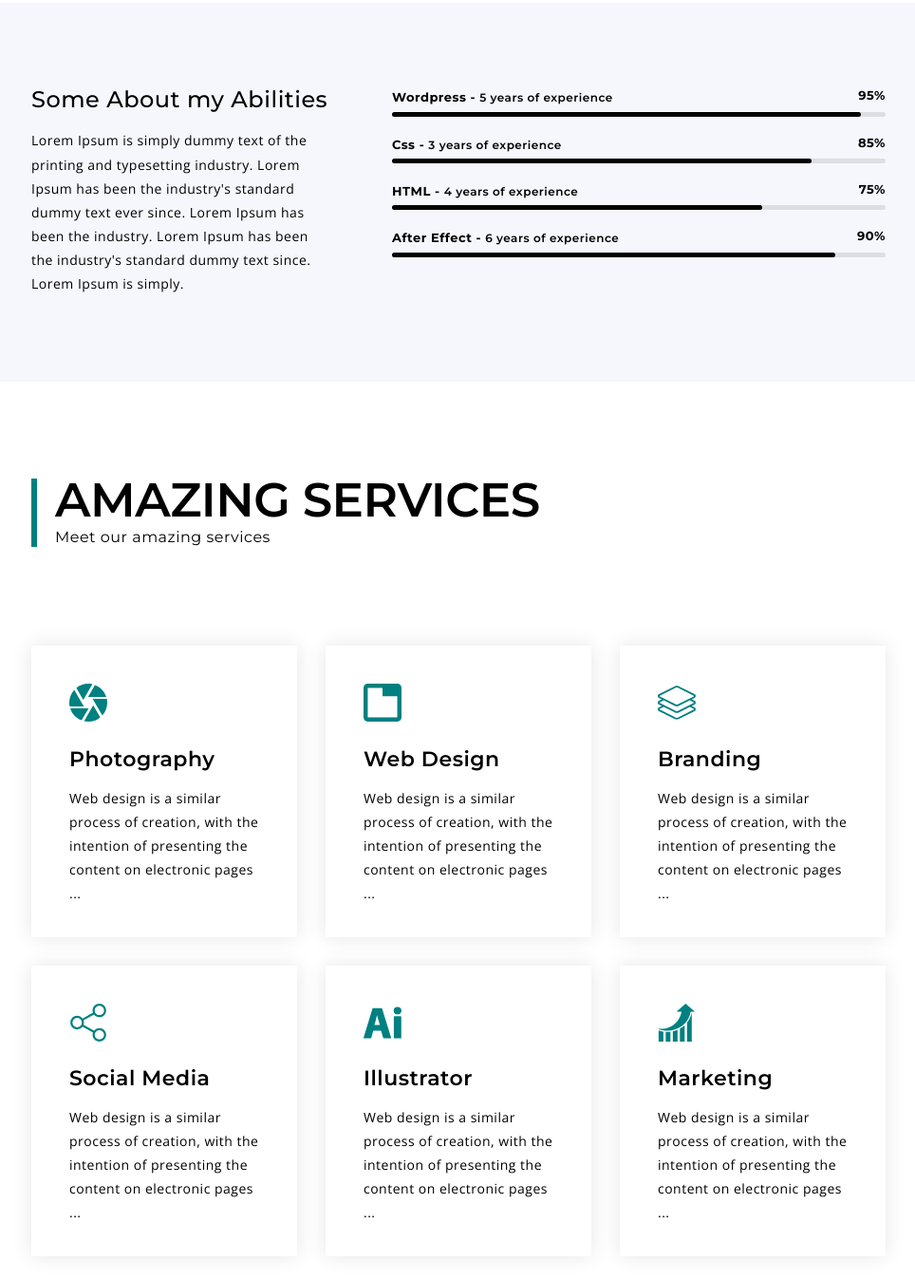
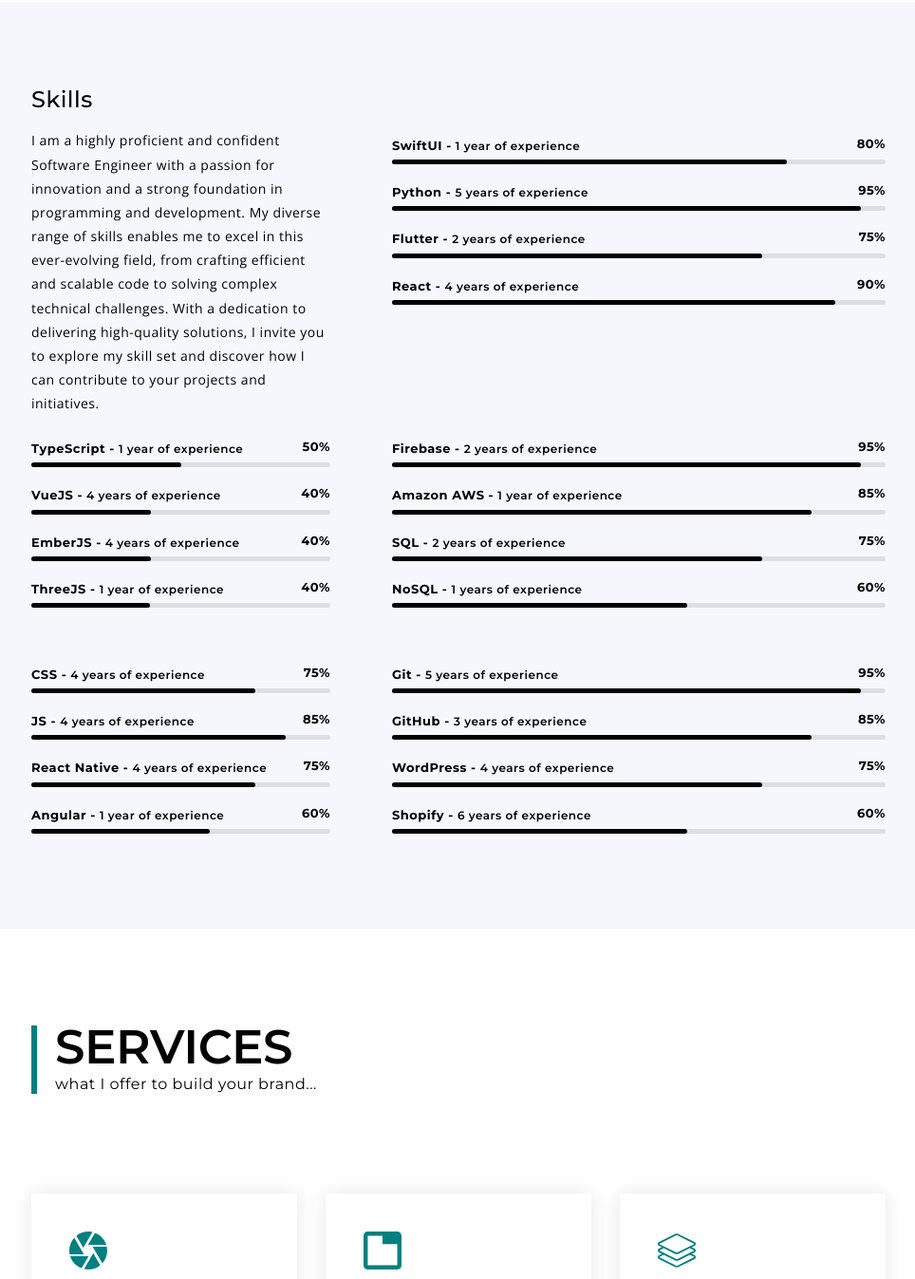
Before and after one commit to sabiqsabry/New-Simple-Portfolio, a plain HTML site: page sabiqsabry.com/index.html in a window 1280 px wide. Shown: the part 1891-3238 px from the top of the page at 95% size, without its empty margins (307-1271 px from the left). Drawn offline with nearby package versions, Linux system fonts and the light colour scheme; no server answers.

Commit message:
updated many fields
the site is not done but will be uploading this for now on the main page

```diff
--- a/sabiqsabry.com/index.html
+++ b/sabiqsabry.com/index.html
@@ -235,27 +235,130 @@
 							<div class="inner_wrap">
 								<div class="leftbox">
 									<div class="arlo_tm_mini_title_holder">
-										<h4>Some About my Abilities</h4>
+										<h4>Skills</h4>
 									</div>
-									<p>Lorem Ipsum is simply dummy text of the printing and typesetting industry. Lorem Ipsum has been the industry's standard dummy text ever since. Lorem Ipsum has been the industry. Lorem Ipsum has been the industry's standard dummy text since. Lorem Ipsum is simply.</p>
+									<p>
+										I am a highly proficient and confident Software Engineer with a passion for innovation and a strong foundation in programming and development. My diverse range of skills enables me to excel in this ever-evolving field, from crafting efficient and scalable code to solving complex technical challenges. With a dedication to delivering high-quality solutions, I invite you to explore my skill set and discover how I can contribute to your projects and initiatives.
+									</p>
+									<br>
+								</div>
+								<div class="rightbox">
+									<div class="progress_bar_wrap_total">
+										<div class="arlo_tm_progress_wrap" data-size="small" data-round="c" data-strip="off">
+											<br>
+											<br>
+											<div class="arlo_tm_progress" data-value="80" data-color="#000">
+												<span><span class="label">SwiftUI - <span class="experience">1 year of experience</span></span><span class="number">80%</span></span>
+												<div class="arlo_tm_bar_bg"><div class="arlo_tm_bar_wrap"><div class="arlo_tm_bar"></div></div></div>
+											</div>
+											<div class="arlo_tm_progress" data-value="95" data-color="#000">
+												<span><span class="label">Python - <span class="experience">5 years of experience</span></span><span class="number">95%</span></span>
+												<div class="arlo_tm_bar_bg"><div class="arlo_tm_bar_wrap"><div class="arlo_tm_bar"></div></div></div>
+											</div>
+											<div class="arlo_tm_progress" data-value="75" data-color="#000">
+												<span><span class="label">Flutter - <span class="experience">2 years of experience</span></span><span class="number">75%</span></span>
+												<div class="arlo_tm_bar_bg"><div class="arlo_tm_bar_wrap"><div class="arlo_tm_bar"></div></div></div>
+											</div>
+											<div class="arlo_tm_progress" data-value="90" data-color="#000">
+												<span><span class="label">React - <span class="experience">4 years of experience</span></span><span class="number">90%</span></span>
+												<div class="arlo_tm_bar_bg"><div class="arlo_tm_bar_wrap"><div class="arlo_tm_bar"></div></div></div>
+											</div>
+										</div>
+									</div>
+								</div>
+							</div>
+						</div>
+						<div class="container">
+							<div class="inner_wrap">
+								<div class="leftbox">
+									<div class="progress_bar_wrap_total">
+										<div class="arlo_tm_progress_wrap" data-size="small" data-round="c" data-strip="off">
+											<div class="arlo_tm_progress" data-value="50" data-color="#000">
+												<span><span class="label">TypeScript - <span class="experience">1 year of experience</span></span><span class="number">50%</span></span>
+												<div class="arlo_tm_bar_bg"><div class="arlo_tm_bar_wrap"><div class="arlo_tm_bar"></div></div></div>
+											</div>
+											<div class="arlo_tm_progress" data-value="40" data-color="#000">
+												<span><span class="label">VueJS - <span class="experience">4 years of experience</span></span><span class="number">40%</span></span>
+												<div class="arlo_tm_bar_bg"><div class="arlo_tm_bar_wrap"><div class="arlo_tm_bar"></div></div></div>
+											</div>
+											<div class="arlo_tm_progress" data-value="40" data-color="#000">
+												<span><span class="label">EmberJS - <span class="experience">4 years of experience</span></span><span class="number">40%</span></span>
+												<div class="arlo_tm_bar_bg"><div class="arlo_tm_bar_wrap"><div class="arlo_tm_bar"></div></div></div>
+											</div>
+											<div class="arlo_tm_progress" data-value="40" data-color="#000">
+												<span><span class="label">ThreeJS - <span class="experience">1 year of experience</span></span><span class="number">40%</span></span>
+												<div class="arlo_tm_bar_bg"><div class="arlo_tm_bar_wrap"><div class="arlo_tm_bar"></div></div></div>
+											</div>
+										</div>
+									</div>
 								</div>
 								<div class="rightbox">
 									<div class="progress_bar_wrap_total">
 										<div class="arlo_tm_progress_wrap" data-size="small" data-round="c" data-strip="off">
 											<div class="arlo_tm_progress" data-value="95" data-color="#000">
-												<span><span class="label">Wordpress - <span class="experience">5 years of experience</span></span><span class="number">95%</span></span>
+												<span><span class="label">Firebase - <span class="experience">2 years of experience</span></span><span class="number">95%</span></span>
 												<div class="arlo_tm_bar_bg"><div class="arlo_tm_bar_wrap"><div class="arlo_tm_bar"></div></div></div>
 											</div>
 											<div class="arlo_tm_progress" data-value="85" data-color="#000">
-												<span><span class="label">Css - <span class="experience">3 years of experience</span></span><span class="number">85%</span></span>
+												<span><span class="label">Amazon AWS - <span class="experience">1 year of experience</span></span><span class="number">85%</span></span>
 												<div class="arlo_tm_bar_bg"><div class="arlo_tm_bar_wrap"><div class="arlo_tm_bar"></div></div></div>
 											</div>
 											<div class="arlo_tm_progress" data-value="75" data-color="#000">
-												<span><span class="label">HTML - <span class="experience">4 years of experience</span></span><span class="number">75%</span></span>
+												<span><span class="label">SQL - <span class="experience">2 years of experience</span></span><span class="number">75%</span></span>
 												<div class="arlo_tm_bar_bg"><div class="arlo_tm_bar_wrap"><div class="arlo_tm_bar"></div></div></div>
 											</div>
-											<div class="arlo_tm_progress" data-value="90" data-color="#000">
-												<span><span class="label">After Effect - <span class="experience">6 years of experience</span></span><span class="number">90%</span></span>
+											<div class="arlo_tm_progress" data-value="60" data-color="#000">
+												<span><span class="label">NoSQL - <span class="experience">1 years of experience</span></span><span class="number">60%</span></span>
+												<div class="arlo_tm_bar_bg"><div class="arlo_tm_bar_wrap"><div class="arlo_tm_bar"></div></div></div>
+											</div>
+										</div>
+									</div>
+								</div>
+							</div>
+						</div>
+						<div class="container">
+							<div class="inner_wrap">
+								<div class="leftbox">
+									<div class="progress_bar_wrap_total">
+										<div class="arlo_tm_progress_wrap" data-size="small" data-round="c" data-strip="off">
+											<br><br>
+											<div class="arlo_tm_progress" data-value="75" data-color="#000">
+												<span><span class="label">CSS - <span class="experience">4 years of experience</span></span><span class="number">75%</span></span>
+												<div class="arlo_tm_bar_bg"><div class="arlo_tm_bar_wrap"><div class="arlo_tm_bar"></div></div></div>
+											</div>
+											<div class="arlo_tm_progress" data-value="85" data-color="#000">
+												<span><span class="label">JS - <span class="experience">4 years of experience</span></span><span class="number">85%</span></span>
+												<div class="arlo_tm_bar_bg"><div class="arlo_tm_bar_wrap"><div class="arlo_tm_bar"></div></div></div>
+											</div>
+											<div class="arlo_tm_progress" data-value="75" data-color="#000">
+												<span><span class="label">React Native - <span class="experience">4 years of experience</span></span><span class="number">75%</span></span>
+												<div class="arlo_tm_bar_bg"><div class="arlo_tm_bar_wrap"><div class="arlo_tm_bar"></div></div></div>
+											</div>
+											<div class="arlo_tm_progress" data-value="60" data-color="#000">
+												<span><span class="label">Angular - <span class="experience">1 year of experience</span></span><span class="number">60%</span></span>
+												<div class="arlo_tm_bar_bg"><div class="arlo_tm_bar_wrap"><div class="arlo_tm_bar"></div></div></div>
+											</div>
+										</div>
+									</div>
+								</div>
+								<div class="rightbox">
+									<div class="progress_bar_wrap_total">
+										<div class="arlo_tm_progress_wrap" data-size="small" data-round="c" data-strip="off">
+											<br><br>
+											<div class="arlo_tm_progress" data-value="95" data-color="#000">
+												<span><span class="label">Git - <span class="experience">5 years of experience</span></span><span class="number">95%</span></span>
+												<div class="arlo_tm_bar_bg"><div class="arlo_tm_bar_wrap"><div class="arlo_tm_bar"></div></div></div>
+											</div>
+											<div class="arlo_tm_progress" data-value="85" data-color="#000">
+												<span><span class="label">GitHub - <span class="experience">3 years of experience</span></span><span class="number">85%</span></span>
+												<div class="arlo_tm_bar_bg"><div class="arlo_tm_bar_wrap"><div class="arlo_tm_bar"></div></div></div>
+											</div>
+											<div class="arlo_tm_progress" data-value="75" data-color="#000">
+												<span><span class="label">WordPress - <span class="experience">4 years of experience</span></span><span class="number">75%</span></span>
+												<div class="arlo_tm_bar_bg"><div class="arlo_tm_bar_wrap"><div class="arlo_tm_bar"></div></div></div>
+											</div>
+											<div class="arlo_tm_progress" data-value="60" data-color="#000">
+												<span><span class="label">Shopify - <span class="experience">6 years of experience</span></span><span class="number">60%</span></span>
 												<div class="arlo_tm_bar_bg"><div class="arlo_tm_bar_wrap"><div class="arlo_tm_bar"></div></div></div>
 											</div>
 										</div>
@@ -272,8 +375,8 @@
 					<div class="arlo_tm_services_wrap">
 						<div class="container">
 							<div class="arlo_tm_title_holder">
-								<h3>Amazing Services</h3>
-								<span>Meet our amazing services</span>
+								<h3>Services</h3>
+								<span>what I offer to build your brand...</span>
 							</div>
 							<div class="list_wrap">
 								<ul>
@@ -283,10 +386,10 @@
 												<img class="svg" src="img/svg/camera-diaphragm.svg" alt="camera-diaphragm" />
 											</div>
 											<div class="title_service">
-												<h3>Photography</h3>
+												<h3>App Development</h3>
 											</div>
 											<div class="text">
-												<p>Web design is a similar process of creation, with the intention of presenting the content on electronic pages ...</p>
+												<p>this service involves creating software applications for mobile devices, such as smartphones and tablets. This includes tasks such as designing the user interface, coding the app, and testing it to ensure it works correctly on different devices. App development can be done for both iOS and Android operating systems..</p>
 											</div>
 										</div>
 									</li>
@@ -296,10 +399,10 @@
 												<img class="svg" src="img/svg/new-tab.svg" alt="new-tab" />
 											</div>
 											<div class="title_service">
-												<h3>Web Design</h3>
+												<h3>Web Development</h3>
 											</div>
 											<div class="text">
-												<p>Web design is a similar process of creation, with the intention of presenting the content on electronic pages ...</p>
+												<p>this service involves creating and maintaining websites and web applications. This includes tasks such as designing and coding the website, as well as implementing features like e-commerce functionality and data management..</p>
 											</div>
 										</div>
 									</li>
@@ -312,46 +415,7 @@
 												<h3>Branding</h3>
 											</div>
 											<div class="text">
-												<p>Web design is a similar process of creation, with the intention of presenting the content on electronic pages ...</p>
-											</div>
-										</div>
-									</li>
-									<li>
-										<div class="inner">
-											<div class="icon">
-												<img class="svg" src="img/svg/share.svg" alt="share" />
-											</div>
-											<div class="title_service">
-												<h3>Social Media</h3>
-											</div>
-											<div class="text">
-												<p>Web design is a similar process of creation, with the intention of presenting the content on electronic pages ...</p>
-											</div>
-										</div>
-									</li>
-									<li>
-										<div class="inner">
-											<div class="icon">
-												<img class="svg" src="img/svg/adobe-illustrator.svg" alt="adobe-illustrator" />
-											</div>
-											<div class="title_service">
-												<h3>Illustrator</h3>
-											</div>
-											<div class="text">
-												<p>Web design is a similar process of creation, with the intention of presenting the content on electronic pages ...</p>
-											</div>
-										</div>
-									</li>
-									<li>
-										<div class="inner">
-											<div class="icon">
-												<img class="svg" src="img/svg/seo-performance-marketing-graphic.svg" alt="seo-performance-marketing-graphic" />
-											</div>
-											<div class="title_service">
-												<h3>Marketing</h3>
-											</div>
-											<div class="text">
-												<p>Web design is a similar process of creation, with the intention of presenting the content on electronic pages ...</p>
+												<p>i offer comprehensive branding solutions, helping businesses establish a strong and memorable identity. From designing logos to developing messaging strategies, I create cohesive brand experiences. Let's explore how branding can elevate your business to new heights.</p>
 											</div>
 										</div>
 									</li>
@@ -371,8 +435,8 @@
 						<div class="container">
 							<div class="arlo_tm_portfolio_wrap">
 								<div class="arlo_tm_title_holder portfolio">
-									<h3>Creative Works</h3>
-									<span>Check out our latest creative works</span>
+									<h3>Works</h3>
+									<span>here is all the successful projects i've worked on...</span>
 								</div>
 								<div class="arlo_tm_portfolio_titles"></div>
 								<ul class="arlo_tm_portfolio_filter">
@@ -459,10 +523,10 @@
 															<i class="xcon-quote-left"></i>
 														</div>
 														<div class="definitions_wrap">
-															<p>“Arlo team are easy to work with and helped me make amazing websites in a short amount of time. Thanks guys for works.”</p>
+															<p>“It’s been an absolute pleasure to have worked alongside Sabiq Sabry over the past couple of my projects. From seamless communication and implementation, Sabiq was able to cater exactly to my website requirements need. Honest, Solution driven and dedicated I highly recommended his services to anyone in need of a professional website to be created.”</p>
 														</div>
 														<div class="name_holder">
-															<p>Antonio Baraley, CEO Founder</p>
+															<p>Nabeel Marikkar, Co-Founder of Candr360</p>
 														</div>
 													</div>
 												</li>
@@ -472,23 +536,10 @@
 															<i class="xcon-quote-left"></i>
 														</div>
 														<div class="definitions_wrap">
-															<p>“We were looking for a logo with a touch of modernism. Arlo grasped our needs and produced a stunning design.”</p>
+															<p>“I do also have a background in design and as far developing goes, I do highly recommend you as your work is really fast and more than that you have a standard in your work🔥 bonus is you are really easy to communicate. Will hire for every code development project I do get, now and in future for sure👍”</p>
 														</div>
 														<div class="name_holder">
-															<p>Calena Gomez, AOC Designer</p>
-														</div>
-													</div>
-												</li>
-												<li class="item">
-													<div class="inner">
-														<div class="quotebox_wrap">
-															<i class="xcon-quote-left"></i>
-														</div>
-														<div class="definitions_wrap">
-															<p>“Awesome to work with Arlo. Good organized, easy to communicate with, responsive with next iterations.”</p>
-														</div>
-														<div class="name_holder">
-															<p>Torren Winston, Photographer.</p>
+															<p>Shane VonGuster, CEO, Founder of Nonreversal & Urbanrêver</p>
 														</div>
 													</div>
 												</li>
@@ -509,26 +560,26 @@
 							<ul class="arlo_tm_counter_list arlo_tm_miniboxes">
 								<li>
 									<div class="inner arlo_tm_minibox">
-										<h3><span><span class="arlo_tm_counter" data-from="0" data-to="2222" data-speed="3000">0</span></span></h3>
-										<span>Projects Completed</span>
+										<h3><span><span class="arlo_tm_counter" data-from="0" data-to="45" data-speed="3000">0</span></span></h3>
+										<span>Cups of Coffee</span>
 									</div>
 								</li>
 								<li>
 									<div class="inner arlo_tm_minibox">
-										<h3><span><span class="arlo_tm_counter" data-from="0" data-to="333" data-speed="3000">0</span>K</span></h3>
+										<h3><span><span class="arlo_tm_counter" data-from="0" data-to="10.2" data-speed="3000">0</span>K</span></h3>
 										<span>Lines of Code</span>
 									</div>
 								</li>
 								<li>
 									<div class="inner arlo_tm_minibox">
-										<h3><span><span class="arlo_tm_counter" data-from="0" data-to="8888" data-speed="3000">0</span></span></h3>
+										<h3><span><span class="arlo_tm_counter" data-from="0" data-to="40" data-speed="3000">0</span></span></h3>
 										<span>Happy Clients</span>
 									</div>
 								</li>
 								<li>
 									<div class="inner arlo_tm_minibox">
-										<h3><span><span class="arlo_tm_counter" data-from="0" data-to="777" data-speed="3000">0</span>+</span></h3>
-										<span>My Awwwards</span>
+										<h3><span><span class="arlo_tm_counter" data-from="0" data-to="60" data-speed="3000">0</span>+</span></h3>
+										<span>Projects Done</span>
 									</div>
 								</li>
 							</ul>
@@ -676,10 +727,9 @@
 									</div>
 									<div class="short_info_wrap">
 										<ul>
-											<li><p><label>Address:</label><span>123 Qwerty Avenue NYC, USA</span></p></li>
-											<li><p><label>Email:</label><span><a href="mailto:example@gmail.com">example@gmail.com</a></span></p></li>
-											<li><p><label>Phone:</label><span>+77 022 177 05 05</span></p></li>
-											<li><p><label>Website:</label><span><a href="mailto:example@gmail.com">www.yourdomain.com</a></span></p></li>
+											<li><p><label>Address:</label><span>76 Goldsmith Avenue, London, E12 6QD</span></p></li>
+											<li><p><label>Email:</label><span><a href="mailto:sabiqsabry48@gmail.com">sabiqsabry48@gmail.com</a></span></p></li>
+											<li><p><label>Phone:</label><span><a href="tel:+447862702620">+447862702620</a></span></p></li>
 										</ul>
 									</div>
 								</div>
@@ -709,7 +759,7 @@
 						</div>
 						<div class="arlo_tm_footer_wrap">
 							<div class="container">
-								<p>&copy; Copyright 2019. All Rights are Reserved.</p>
+								<p>&copy; Copyright. Sabiq Sabry. 2023. All Rights are Reserved.</p>
 							</div>
 						</div>
 					</div>
```
